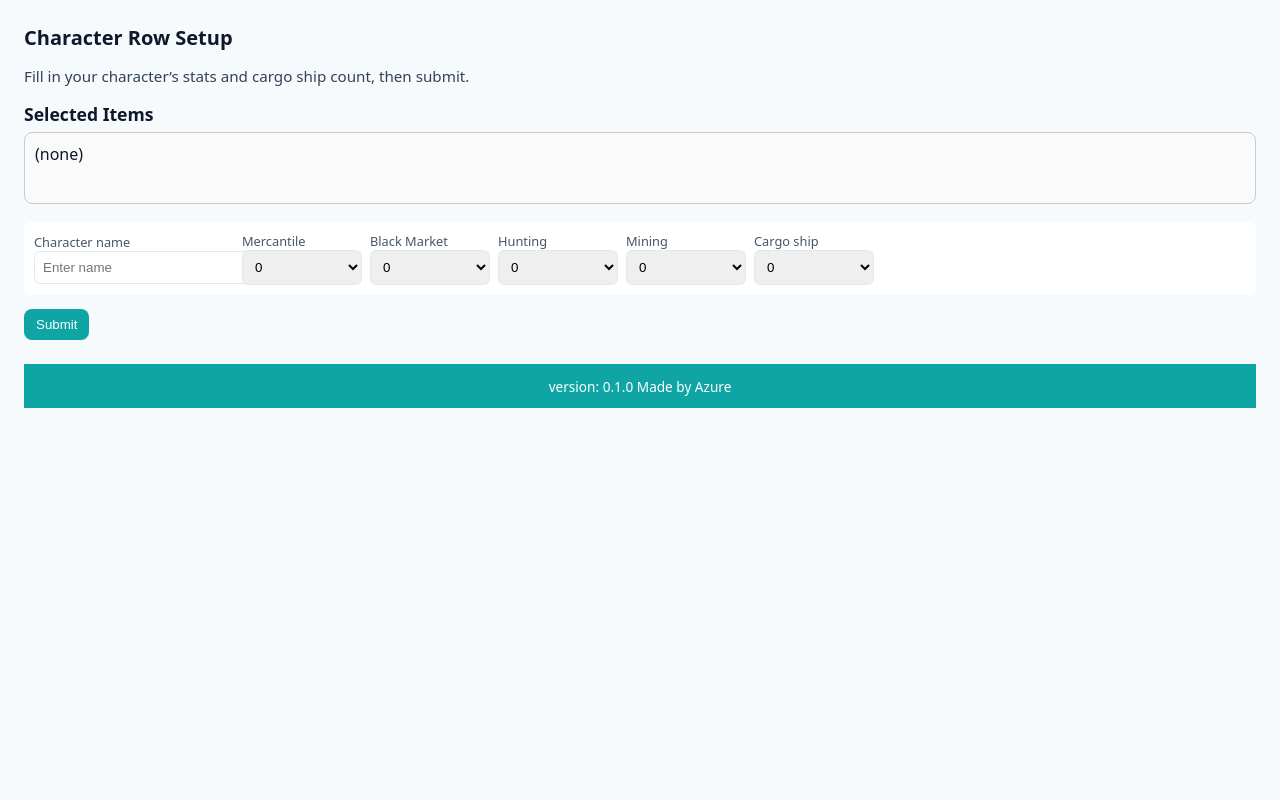
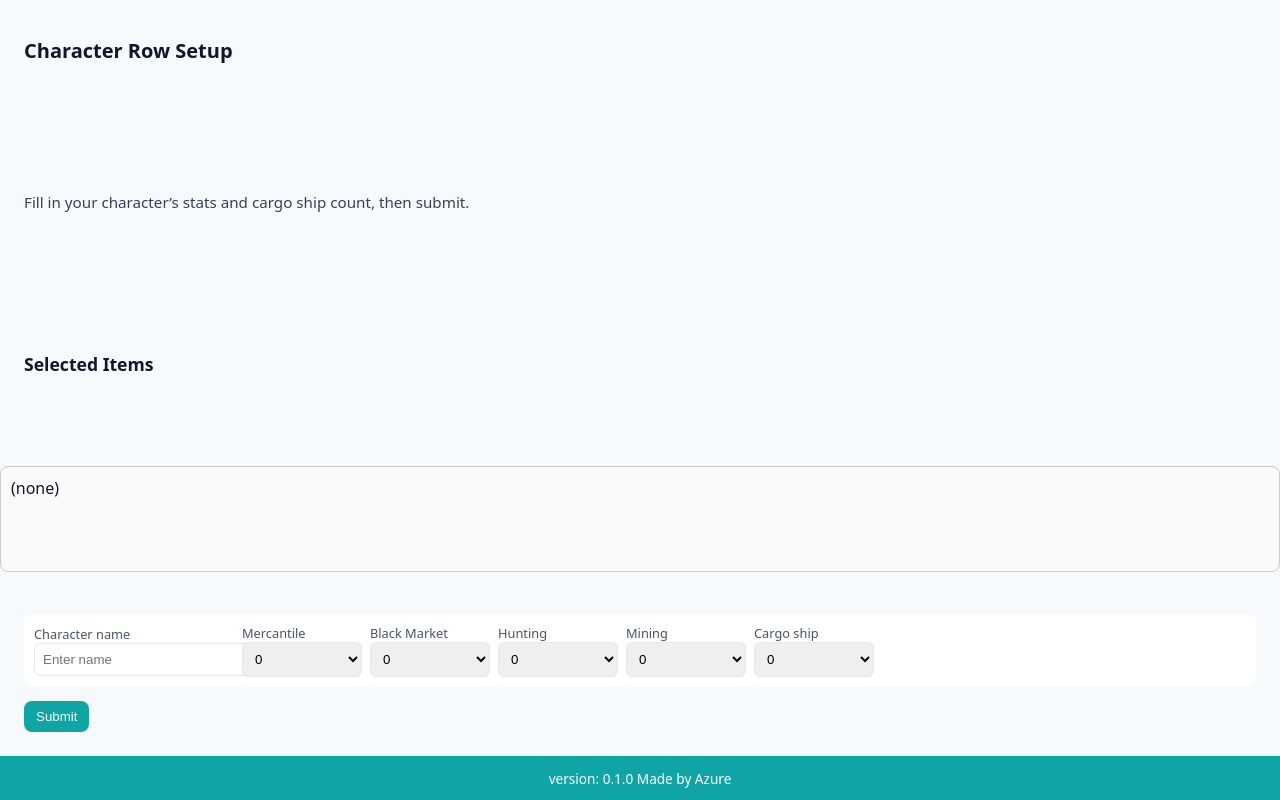
Before and after one commit to NMiraglia05/Pull_Automator, a Flask app: page /set_gathering in a window 1280 px wide. Run offline with Flask 3, Linux system fonts and the light colour scheme.

Commit message:
Update set_gathering.html

```diff
--- a/templates/set_gathering.html
+++ b/templates/set_gathering.html
@@ -5,7 +5,19 @@
   <meta name="viewport" content="width=device-width,initial-scale=1" />
   <title>Character Row</title>
   <style>
-    body{font-family:system-ui,-apple-system,Segoe UI,Roboto,Helvetica,Arial,sans-serif;margin:24px;background:#f7fafc;color:#0f172a}
+    html, body {
+      height: 100%;
+      margin: 0;
+      display: flex;
+      flex-direction: column;
+      font-family: system-ui,-apple-system,Segoe UI,Roboto,Helvetica,Arial,sans-serif;
+      background:#f7fafc;
+      color:#0f172a;
+    }
+    body > *:not(footer) {
+      flex: 1;
+      padding: 24px;
+    }
     h1{font-size:1.25rem;margin-bottom:8px}
     h2{font-size:1.1rem;margin-top:16px;margin-bottom:6px}
     .note{font-size:0.95rem;margin-bottom:12px;color:#334155}
@@ -17,14 +29,14 @@
     select{width:100%;padding:8px;border-radius:6px;border:1px solid #e2e8f0}
     .actions{margin-top:14px}
     #selected-box{border:1px solid #ccc;border-radius:8px;padding:10px;background:#fafafa;min-height:50px;margin-bottom:18px}
-    footer{
-      padding:12px 0;
-      text-align:center;
-      font-size:0.85rem;
-      color:white;
-      background:#0ea5a4;
-      border-top:1px solid #0ca99c;
-      margin-top:24px;
+
+    footer {
+      padding: 12px 0;
+      text-align: center;
+      font-size: 0.85rem;
+      color: white;
+      background: #0ea5a4; /* aquamarine */
+      border-top: 1px solid #0ca99c;
     }
   </style>
 </head>
@@ -119,7 +131,7 @@ form.addEventListener('submit',async e=>{
     character_data:character_data
   };
 
-  // Load rendered HTML page returned by Flask
+  // Instead of expecting JSON, we load the rendered HTML page returned by Flask
   const response=await fetch("/submit_gathering",{
     method:"POST",
     headers:{"Content-Type":"application/json"},
@@ -136,5 +148,6 @@ form.addEventListener('submit',async e=>{
 <footer>
   version: 0.1.0 Made by Azure
 </footer>
+
 </body>
 </html>
```
